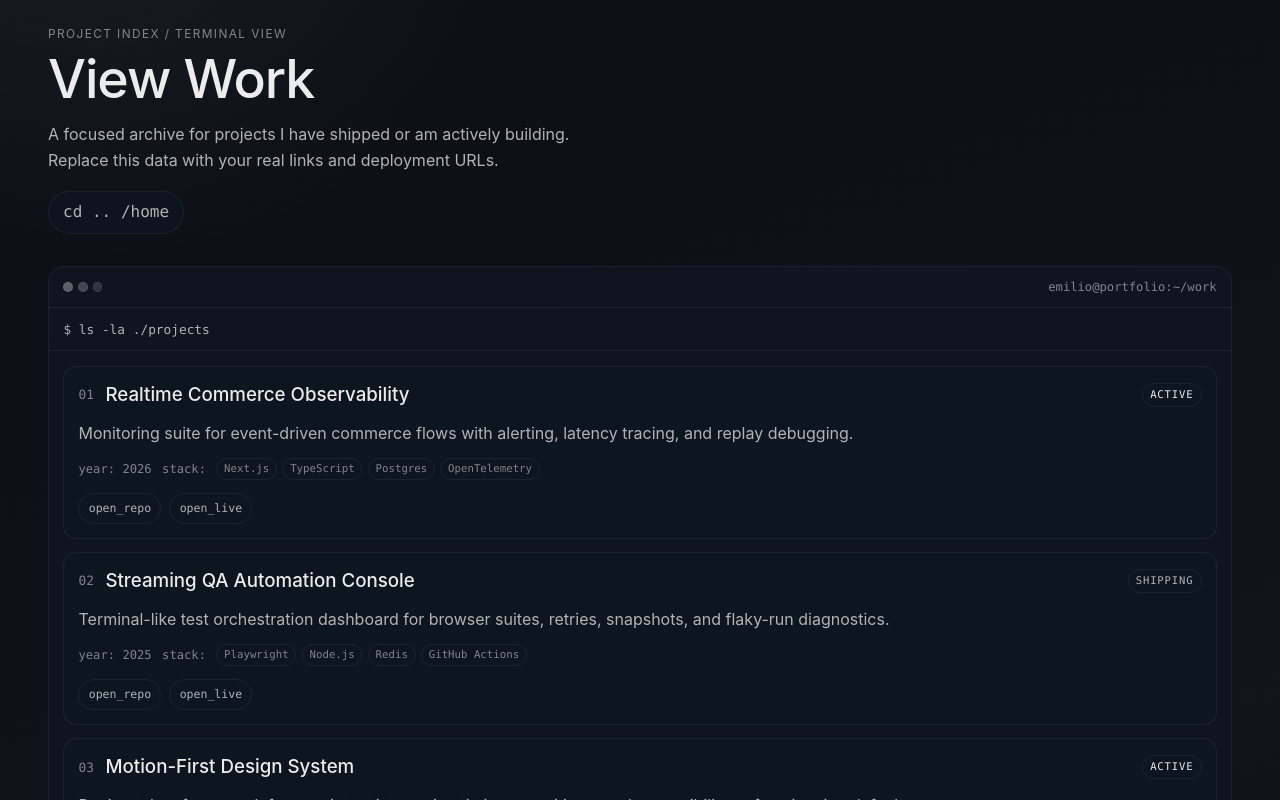
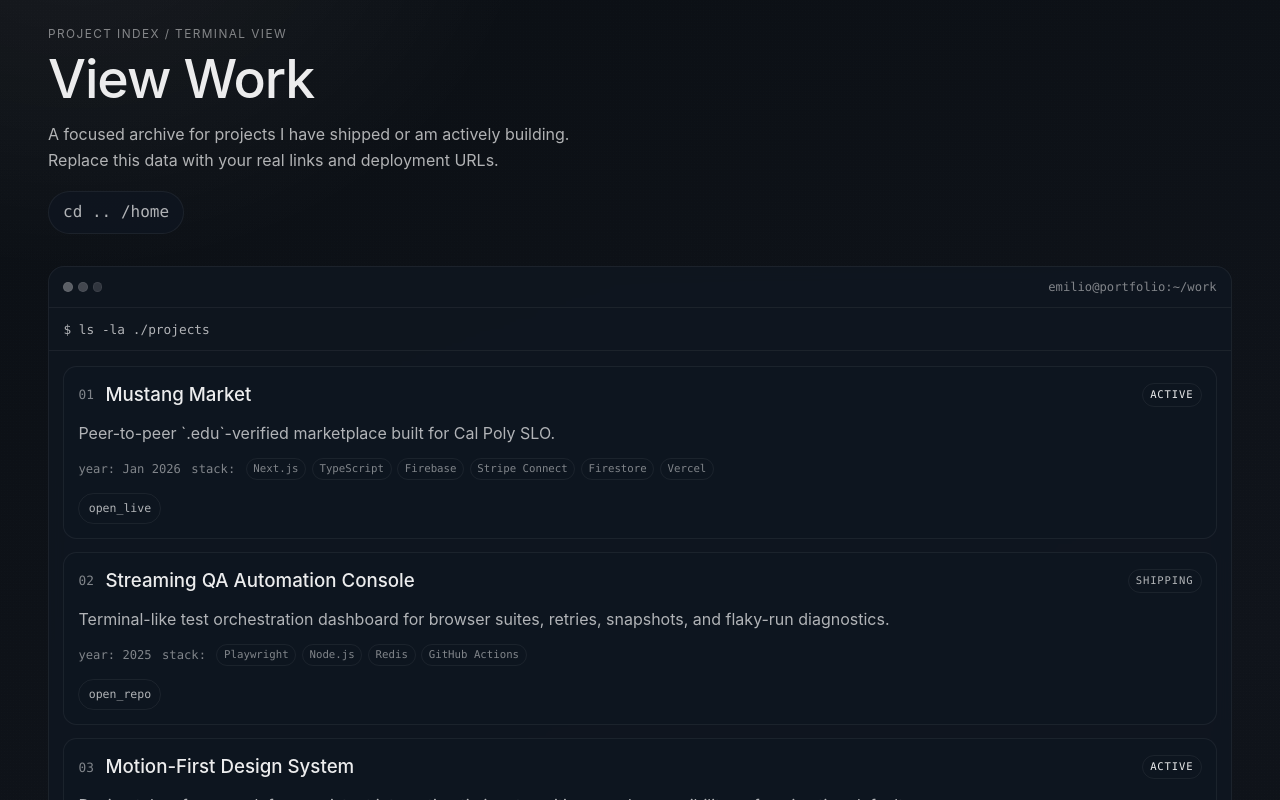
Before and after one commit to Damilss/website-portfolio, a Next.js app: page /work in a window 1280 px wide. Shown: the top 800 px of the page. Built offline with nearby package versions, Linux system fonts and the light colour scheme.

Commit message:
Patched Work page

```diff
--- a/app/page.tsx
+++ b/app/page.tsx
@@ -54,11 +54,11 @@ export default function Home() {
       <section className="hero-block">
         <div className="hero-title-row">
           <div className="hero-title-copy">
-            <p className="hero-label">Creative Engineer / Product Developer</p>
+            <p className="hero-label">B.S Computer Engineering</p>
             <h1>
               Emilio Scott
               <br />
-              <span>Building Minimal, Interactive Web Systems</span>
+              <span>Building @ Cal Poly SLO</span>
             </h1>
           </div>
 
--- a/app/work/page.tsx
+++ b/app/work/page.tsx
@@ -1,68 +1,5 @@
 import Link from "next/link";
 import Footer from "@/components/footer";
-
-const projectEntries = [
-  {
-    id: "01",
-    slug: "realtime-commerce-observability",
-    title: "Realtime Commerce Observability",
-    year: "2026",
-    status: "active",
-    summary:
-      "Monitoring suite for event-driven commerce flows with alerting, latency tracing, and replay debugging.",
-    stack: ["Next.js", "TypeScript", "Postgres", "OpenTelemetry"],
-    repoHref: "https://github.com",
-    liveHref: "#",
-  },
-  {
-    id: "02",
-    slug: "streaming-qa-automation-console",
-    title: "Streaming QA Automation Console",
-    year: "2025",
-    status: "shipping",
-    summary:
-      "Terminal-like test orchestration dashboard for browser suites, retries, snapshots, and flaky-run diagnostics.",
-    stack: ["Playwright", "Node.js", "Redis", "GitHub Actions"],
-    repoHref: "https://github.com",
-    liveHref: "#",
-  },
-  {
-    id: "03",
-    slug: "motion-first-design-system",
-    title: "Motion-First Design System",
-    year: "2025",
-    status: "active",
-    summary:
-      "Design token framework for consistent interaction timing, transitions, and accessibility-safe animation defaults.",
-    stack: ["React", "Tailwind", "Storybook", "A11y"],
-    repoHref: "https://github.com",
-    liveHref: "#",
-  },
-  {
-    id: "04",
-    slug: "headless-cms-delivery-engine",
-    title: "Headless CMS Delivery Engine",
-    year: "2024",
-    status: "archived",
-    summary:
-      "Content pipeline that normalizes CMS payloads and serves typed contracts for high-performance frontend delivery.",
-    stack: ["Prismic", "GraphQL", "TypeScript", "Edge"],
-    repoHref: "https://github.com",
-    liveHref: "#",
-  },
-  {
-    id: "05",
-    slug: "experimentation-insights-dashboard",
-    title: "Experimentation Insights Dashboard",
-    year: "2024",
-    status: "archived",
-    summary:
-      "Experiment tracking and statistical impact summaries for product teams running iterative A/B workflows.",
-    stack: ["Python", "FastAPI", "Data Viz", "Postgres"],
-    repoHref: "https://github.com",
-    liveHref: "#",
-  },
-] as const;
 
 export default function WorkPage() {
   return (
@@ -94,45 +31,39 @@ export default function WorkPage() {
 
         <p className="terminal-command mono">$ ls -la ./projects</p>
 
+
         <ol className="terminal-projects">
-          {projectEntries.map((project) => (
-            <li key={project.id} id={project.slug} className="terminal-project-card">
+          {/* Project 01 */}
+          <li id="mustang-market" className="terminal-project-card">
             <header className="terminal-project-head">
-                <span className="terminal-project-index mono">{project.id}</span>
-                <h2>{project.title}</h2>
-                <span
-                  className={`terminal-status mono terminal-status-${project.status}`}
-                >
-                  {project.status}
+              <span className="terminal-project-index mono">01</span>
+              <h2>Mustang Market</h2>
+              <span className="terminal-status mono terminal-status-active">
+                active
               </span>
             </header>
 
-              <p className="terminal-summary">{project.summary}</p>
+            <p className="terminal-summary">
+              Peer-to-peer `.edu`-verified marketplace built for Cal Poly SLO.
+            </p>
 
             <div className="terminal-meta-row">
-                <p className="mono">year: {project.year}</p>
+              <p className="mono">year: Jan 2026</p>
               <p className="mono">stack:</p>
-                <ul className="terminal-stack" aria-label={`${project.title} stack`}>
-                  {project.stack.map((tech) => (
-                    <li key={`${project.id}-${tech}`} className="mono">
-                      {tech}
-                    </li>
-                  ))}
+              <ul className="terminal-stack" aria-label="Mustang Market stack">
+                <li className="mono">Next.js</li>
+                <li className="mono">TypeScript</li>
+                <li className="mono">Firebase</li>
+                <li className="mono">Stripe Connect</li>
+                <li className="mono">Firestore</li>
+                <li className="mono">Vercel</li>
               </ul>
             </div>
 
             <div className="terminal-actions">
               <a
                 className="terminal-link mono"
-                  href={project.repoHref}
-                  target="_blank"
-                  rel="noreferrer"
-                >
-                  open_repo
-                </a>
-                <a
-                  className="terminal-link mono"
-                  href={project.liveHref}
+                href="https://mustang-market.com"
                 target="_blank"
                 rel="noreferrer"
               >
@@ -140,7 +71,142 @@ export default function WorkPage() {
               </a>
             </div>
           </li>
-          ))}
+
+          {/* Project 02 */}
+          <li id="streaming-qa-automation-console" className="terminal-project-card">
+            <header className="terminal-project-head">
+              <span className="terminal-project-index mono">02</span>
+              <h2>Streaming QA Automation Console</h2>
+              <span className="terminal-status mono terminal-status-shipping">
+                shipping
+              </span>
+            </header>
+
+            <p className="terminal-summary">
+              Terminal-like test orchestration dashboard for browser suites,
+              retries, snapshots, and flaky-run diagnostics.
+            </p>
+
+            <div className="terminal-meta-row">
+              <p className="mono">year: 2025</p>
+              <p className="mono">stack:</p>
+              <ul
+                className="terminal-stack"
+                aria-label="Streaming QA Automation Console stack"
+              >
+                <li className="mono">Playwright</li>
+                <li className="mono">Node.js</li>
+                <li className="mono">Redis</li>
+                <li className="mono">GitHub Actions</li>
+              </ul>
+            </div>
+
+            <div className="terminal-actions">
+              <a
+                className="terminal-link mono"
+                href="https://github.com"
+                target="_blank"
+                rel="noreferrer"
+              >
+                open_repo
+              </a>
+            </div>
+          </li>
+
+          {/* Project 03 */}
+          <li id="motion-first-design-system" className="terminal-project-card">
+            <header className="terminal-project-head">
+              <span className="terminal-project-index mono">03</span>
+              <h2>Motion-First Design System</h2>
+              <span className="terminal-status mono terminal-status-active">
+                active
+              </span>
+            </header>
+
+            <p className="terminal-summary">
+              Design token framework for consistent interaction timing,
+              transitions, and accessibility-safe animation defaults.
+            </p>
+
+            <div className="terminal-meta-row">
+              <p className="mono">year: 2025</p>
+              <p className="mono">stack:</p>
+              <ul className="terminal-stack" aria-label="Motion-First Design System stack">
+                <li className="mono">React</li>
+                <li className="mono">Tailwind</li>
+                <li className="mono">Storybook</li>
+                <li className="mono">A11y</li>
+              </ul>
+            </div>
+
+            <div className="terminal-actions">
+              <a
+                className="terminal-link mono"
+                href="#"
+                target="_blank"
+                rel="noreferrer"
+              >
+                open_live
+              </a>
+            </div>
+          </li>
+
+          {/* Project 04 */}
+          <li id="headless-cms-delivery-engine" className="terminal-project-card">
+            <header className="terminal-project-head">
+              <span className="terminal-project-index mono">04</span>
+              <h2>Headless CMS Delivery Engine</h2>
+              <span className="terminal-status mono terminal-status-archived">
+                archived
+              </span>
+            </header>
+
+            <p className="terminal-summary">
+              Content pipeline that normalizes CMS payloads and serves typed
+              contracts for high-performance frontend delivery.
+            </p>
+
+            <div className="terminal-meta-row">
+              <p className="mono">year: 2024</p>
+              <p className="mono">stack:</p>
+              <ul className="terminal-stack" aria-label="Headless CMS Delivery Engine stack">
+                <li className="mono">Prismic</li>
+                <li className="mono">GraphQL</li>
+                <li className="mono">TypeScript</li>
+                <li className="mono">Edge</li>
+              </ul>
+            </div>
+          </li>
+
+          {/* Project 05 */}
+          <li id="experimentation-insights-dashboard" className="terminal-project-card">
+            <header className="terminal-project-head">
+              <span className="terminal-project-index mono">05</span>
+              <h2>Experimentation Insights Dashboard</h2>
+              <span className="terminal-status mono terminal-status-archived">
+                archived
+              </span>
+            </header>
+
+            <p className="terminal-summary">
+              Experiment tracking and statistical impact summaries for product
+              teams running iterative A/B workflows.
+            </p>
+
+            <div className="terminal-meta-row">
+              <p className="mono">year: 2024</p>
+              <p className="mono">stack:</p>
+              <ul
+                className="terminal-stack"
+                aria-label="Experimentation Insights Dashboard stack"
+              >
+                <li className="mono">Python</li>
+                <li className="mono">FastAPI</li>
+                <li className="mono">Data Viz</li>
+                <li className="mono">Postgres</li>
+              </ul>
+            </div>
+          </li>
         </ol>
       </section>
 
```
Also changed, not shown: 2 other files (tests, documents, lock files or other folders). Lines whose indentation alone changed are shown as unchanged.
